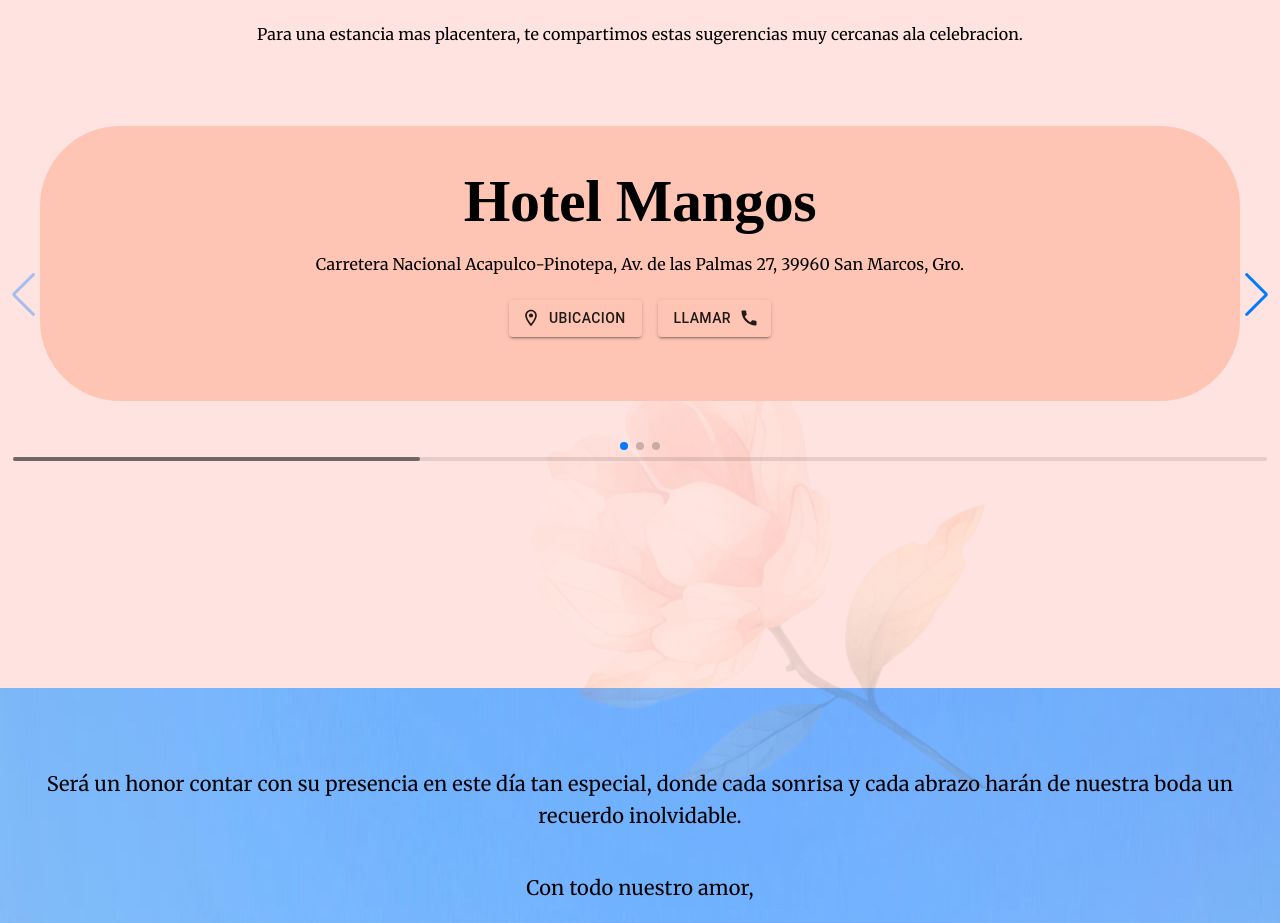
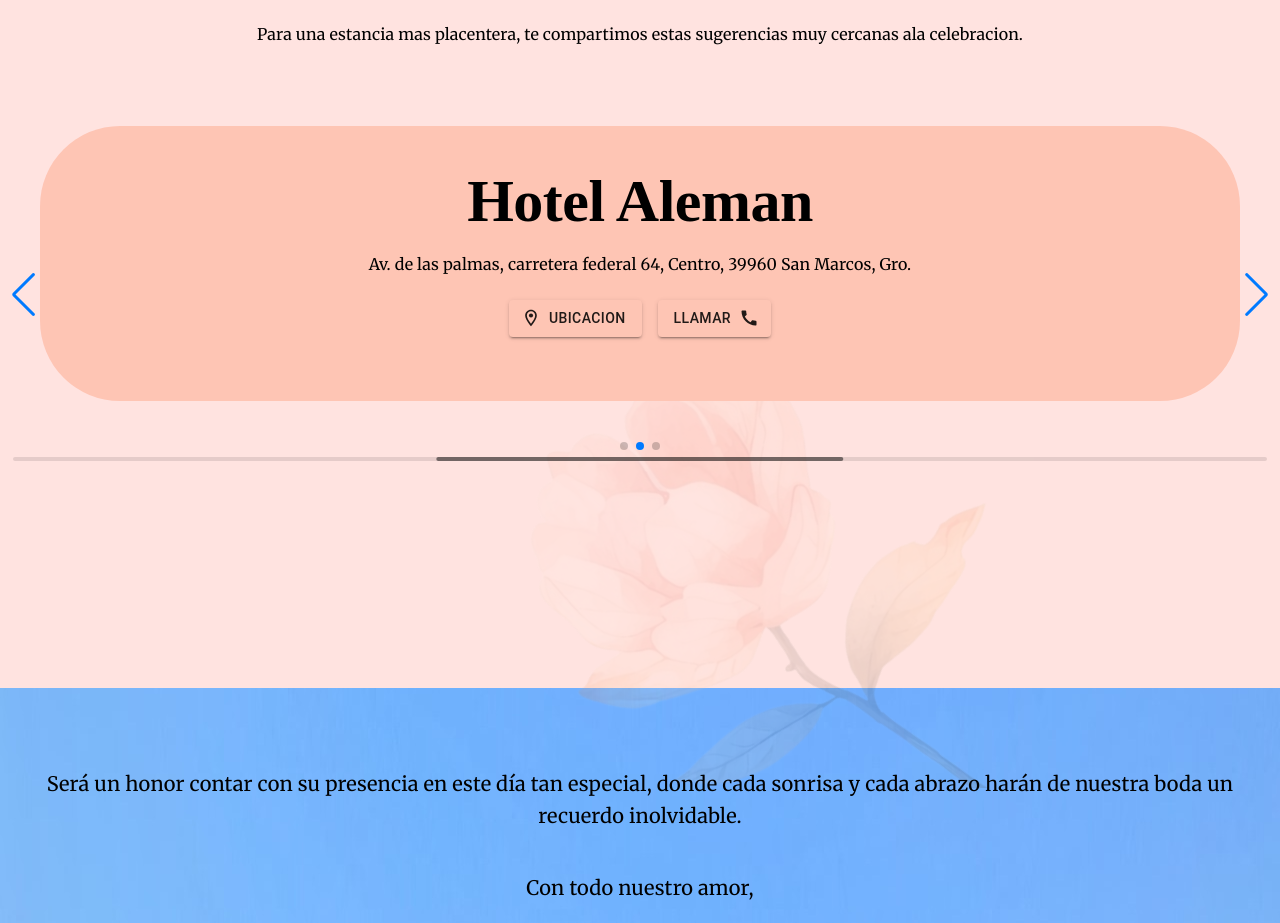
Before and after one commit to jluisgomezmontal/invitacion-jenny, a React (Vite) app: page / in a window 1280 px wide. Shown: the part 4240-5163 px from the top of the page. Built offline with nearby package versions, Linux system fonts and the light colour scheme; a web font is replaced by a local one.

Commit message:
sliders 2

```diff
--- a/src/Hospedaje.jsx
+++ b/src/Hospedaje.jsx
@@ -5,7 +5,13 @@ import LocationOnOutlinedIcon from "@mui/icons-material/LocationOnOutlined";
 import { Swiper, SwiperSlide } from "swiper/react";
 import "swiper/css";
 // import Swiper core and required modules
-import { Navigation, Pagination, Scrollbar, A11y } from "swiper/modules";
+import {
+  Navigation,
+  Pagination,
+  Scrollbar,
+  A11y,
+  Autoplay,
+} from "swiper/modules";
 
 // Import Swiper styles
 import "swiper/css";
@@ -64,9 +70,13 @@ export const Hospedaje = ({ language }) => {
       </Typography>
       <Swiper
         // install Swiper modules
-        modules={[Navigation, Pagination, Scrollbar, A11y]}
+        modules={[Navigation, Pagination, Scrollbar, A11y, Autoplay]}
         spaceBetween={50}
         slidesPerView={1}
+        autoplay={{
+          delay: 2500,
+          disableOnInteraction: false,
+        }}
         navigation
         pagination={{ clickable: true }}
         scrollbar={{ draggable: true }}
```
